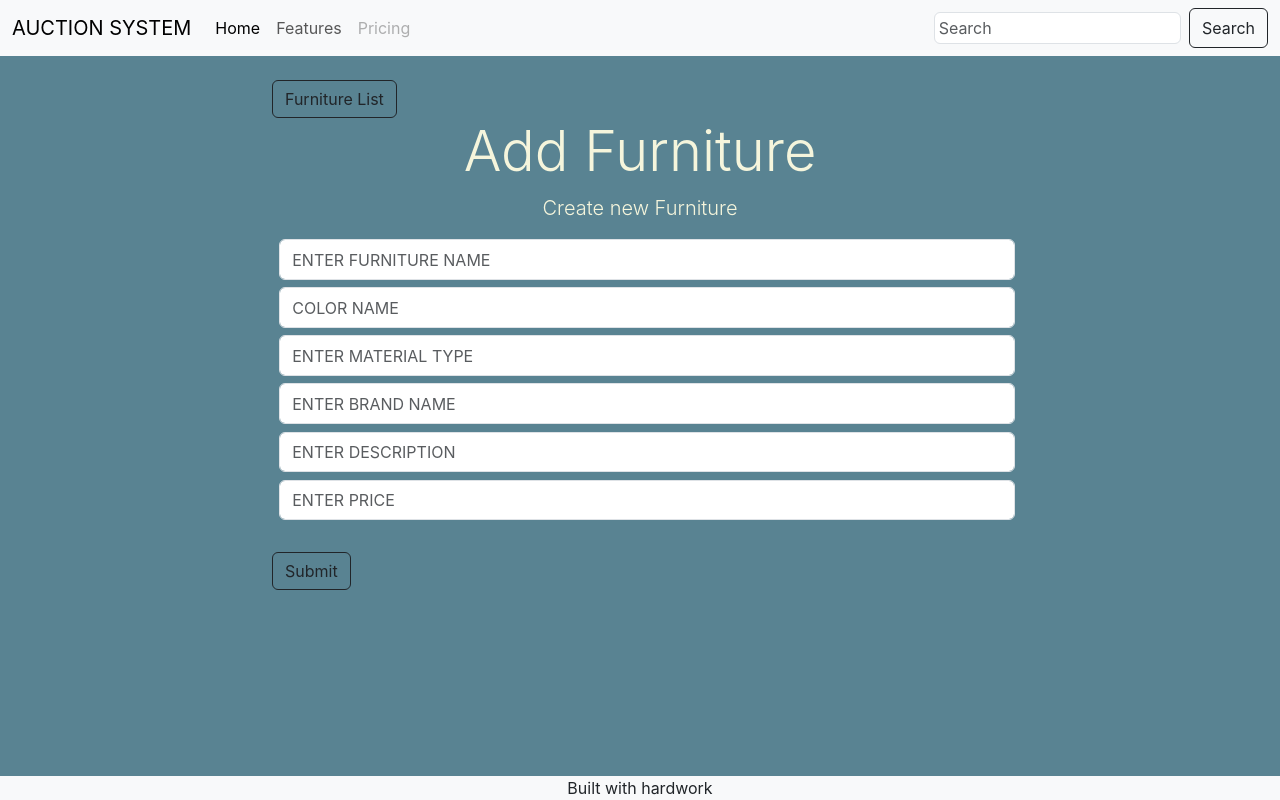
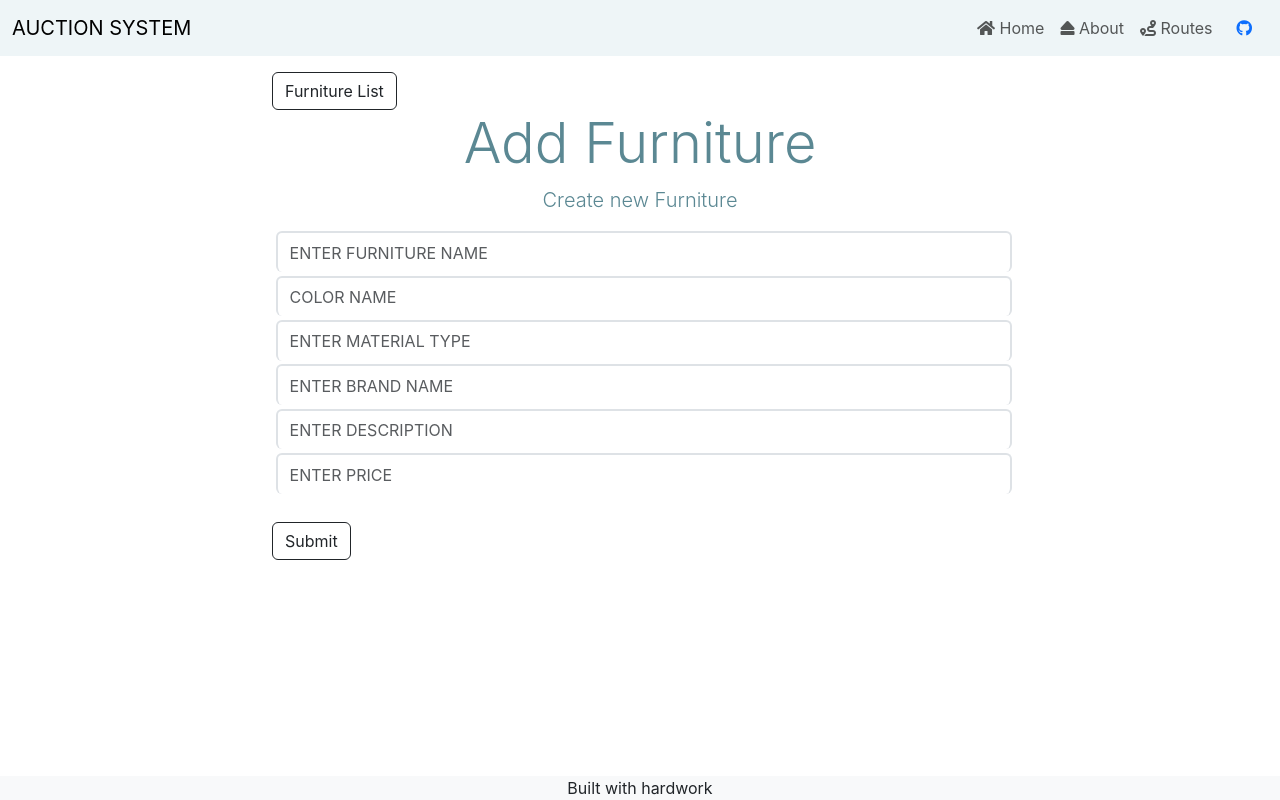
Before and after one commit to sradha010/Auc-sys, a React (Create React App) app in the folder client/: page /create-furniture in a window 1280 px wide. Built offline with nearby package versions, Linux system fonts and the light colour scheme.

Commit message:
pages edited and route correction

```diff
--- a/client/public/index.html
+++ b/client/public/index.html
@@ -9,6 +9,8 @@
       name="description"
       content="Web site created using create-react-app"
     />
+
+    <link rel="stylesheet" href="https://use.fontawesome.com/releases/v5.2.0/css/all.css" integrity="sha384-hWVjflwFxL6sNzntih27bfxkr27PmbbK/iSvJ+a4+0owXq79v+lsFkW54bOGbiDQ" crossorigin="anonymous">
     <link rel="preconnect" href="https://fonts.googleapis.com">
 <link rel="preconnect" href="https://fonts.gstatic.com" crossorigin>
 <link href="https://fonts.googleapis.com/css2?family=Poppins:wght@400;500&display=swap" rel="stylesheet">
--- a/client/src/App.css
+++ b/client/src/App.css
@@ -149,30 +149,35 @@
 
 
 .CreateFurniture {
-  background-color:#598392;
   min-height: 100vh;
-  color: beige;
+  color: rgb(91, 136, 147);
 }
 
 .ShowFurnitureDetails {
-  background-color: #1a4353;
   min-height: 100vh;
   color: rgb(130, 165, 190);
 }
 
 .UpdateFurniture {
-  background-color: #aec3b0;
   min-height: 100vh;
   color: #124559;
 }
 
 .ShowFurnitureList {
-  background-color:#727a7d;
   height: 100%;
   width: 100%;
   min-height: 100vh;
   min-width: 100px;
   color:#403f3c;
+}
+
+
+.material-symbols-outlined {
+  font-variation-settings:
+  'FILL' 0,
+  'wght' 400,
+  'GRAD' 0,
+  'opsz' 24
 }
 
 .list {
@@ -190,11 +195,19 @@
   margin: 0 auto;
   border-radius: 5px;
   overflow: hidden;
-  color:#aec3b0
+  color:#292424dd
 }
 .form-control{
-  margin: 1%;
+  margin: 0.5%;
   padding: 1%;
+  border-width: 2px;
+  border-bottom: #000100;
+}
+
+.form-control:hover{
+  background-color: #1245596e;
+  color:white;
+
 }
 
 
@@ -231,3 +244,16 @@
   background-color: #ffcab1;
   color: #fd5f15;
 }
+
+.nav{
+  background-color: #eef5f7;
+  color:#2c4149;
+  position:absolute;
+  z-index:1;
+  width: 100%;
+}
+
+.hbtn{
+  margin-right: 20%;
+  margin-top:13%;
+}
--- a/client/src/App.js
+++ b/client/src/App.js
@@ -8,6 +8,8 @@ import ShowFurnitureList from './components/ShowFurnitureList'
 import ShowFurnitureDetails from './components/ShowFurnitureDetails'
  import UpdateFurniture from './components/UpdateFurniture'
  import Home from './components/HomePage'
+ import AllRoutes from './components/Routes'
+ import Feature from './components/Feature'
 
 function App () {
   return (
@@ -19,6 +21,8 @@ function App () {
             <Route path='/create-furniture' element={<CreateFurniture />} />
             <Route path='/edit-furniture/:id' element={<UpdateFurniture />} />
             <Route path='/show-furniture/:id' element={<ShowFurnitureDetails />} />
+            <Route path='/features' element={<Feature />} />
+            <Route path='/routes' element={<AllRoutes />} />
          </Routes>
       </div>
     </Router>
--- a/client/src/components/CreateFurniture.js
+++ b/client/src/components/CreateFurniture.js
@@ -56,7 +56,7 @@ const CreateFurniture = (props) => {
       // Delay the navigation slightly to allow the toast to be seen
       setTimeout(() => {
         setShowToast(false); // Hide the toast
-        navigate('/'); // Navigate to homepage
+        navigate('/furniture-list'); // Navigate to homepage
       }, 5000); // Adjust the timeout as needed
 
     })
@@ -83,6 +83,8 @@ const CreateFurniture = (props) => {
   return (
     <div className='CreateFurniture'>
       <Navbar />
+      <br></br>
+      <br></br>
       <ToastContainer
         position="top-right"
         autoClose={5000}
@@ -99,7 +101,7 @@ const CreateFurniture = (props) => {
 
           <div className='col-md-8 m-auto'>
             <br />
-            <Link to='/' className='btn btn-outline-dark float-left'>
+            <Link to='/furniture-list' className='btn btn-outline-dark float-left'>
               Furniture List
             </Link>
           </div>
@@ -177,7 +179,7 @@ const CreateFurniture = (props) => {
 
               <input
                 type='submit'
-                className='btn btn-outline-dark btn-block mt-4'
+                className='btn btn-outline-dark btn-block mt-4 justify-content-center'
               />
             </form>
           </div>
--- /dev/null
+++ b/client/src/components/Feature.js
@@ -0,0 +1,27 @@
+import React from 'react'
+import '../App.css'
+import Navbar from './Navbar';
+
+const Feature = (props) => {
+  return (
+    <div className='Feature'>
+      <Navbar />
+      <div className='container'>
+        <div className='row'>
+          <div className='col-md-8 m-auto web-desc'>
+            <h1 className='display-5 text-center heading'>Features</h1>
+            <p className='lead text-center'>
+                This is a complete and feature-rich Student
+                Management Website for all educational institutes. This Student Management System
+                is for registration activities in colleges or universities. Our free Student Management System
+                manages admission.
+            </p>
+          </div>
+        </div>
+      </div>
+
+    </div>
+  )
+}
+
+export default Feature
--- a/client/src/components/FurnitureCard.js
+++ b/client/src/components/FurnitureCard.js
@@ -10,7 +10,7 @@ const FurnitureCard = (props) => {
   return (
     <div className='card-container'>
       <img
-        src='https://encrypted-tbn0.gstatic.com/images?q=tbn:ANd9GcQxJO8QPP2i7Y4LM6YR0zhauSi58K5SyXhKkg&usqp=CAU'
+        src='https://img.freepik.com/free-photo/blue-armchair-against-blue-wall-living-room-interior-elegant-interior-design-with-copy-space-ai-generative_123827-23719.jpg'
         alt='Furnitures'
         height={200}
       />
--- a/client/src/components/HomePage.js
+++ b/client/src/components/HomePage.js
@@ -1,9 +1,12 @@
 import React from 'react'
 import '../App.css'
+import Navbar from './Navbar'
+import { Link } from 'react-router-dom';
 
 const Home = (props) => {
   return (
     <div className='Home'>
+      <Navbar />
         <div class='ripple-background'>
         <div class='circle xxlarge shade1'></div>
         <div class='circle xlarge shade2'></div>
@@ -12,9 +15,15 @@ const Home = (props) => {
         <div class='circle small shade5'></div>
       </div>
 
-      <div className='text-end font-monospace'>
+      <div className='text-end font-monospace hcls'>
+        <div className='hdiv'>
         <h1 className='text'>AUCTION SYSTEM</h1>
-        <p className='text1'>buy your most-liked fittings</p></div>
+        <p className='text1'>buy your most-liked fittings</p>
+        </div>
+        <Link to='/create-furniture' className='btn btn-outline-light btn-lg hbtn'>
+              Let's GO!
+            </Link>
+            </div>
        </div>
 
 
--- a/client/src/components/Navbar.js
+++ b/client/src/components/Navbar.js
@@ -1,28 +1,32 @@
 import React from "react";
 
 const Navbar =() => (
-<nav class="navbar navbar-expand-lg navbar-light bg-light text-info h-auto">
+<nav class="navbar navbar-expand-lg text-info h-auto nav">
   <div class="container-fluid">
-    <a class="navbar-brand" href="#">AUCTION SYSTEM</a>
+    <a class="navbar-brand" href="/">AUCTION SYSTEM</a>
     <button class="navbar-toggler" type="button" data-bs-toggle="collapse" data-bs-target="#navbarSupportedContent" aria-controls="navbarSupportedContent" aria-expanded="false" aria-label="Toggle navigation">
       <span class="navbar-toggler-icon"></span>
     </button>
     <div class="collapse navbar-collapse" id="navbarSupportedContent">
-      <ul class="navbar-nav me-auto mb-2 mb-lg-0">
+      <ul class="navbar-nav ms-auto menu">
         <li class="nav-item">
-          <a class="nav-link active" aria-current="page" href="#">Home</a>
+          <a class="nav-link " href="/"><i class="fa fa-home"></i> Home</a>
+        </li>
+
+        <li class="nav-item">
+          <a class="nav-link" href="#"><i class="fas fa-eject"></i> About</a>
         </li>
         <li class="nav-item">
-          <a class="nav-link" href="#">Features</a>
-        </li>
-        <li class="nav-item">
-          <a class="nav-link disabled" aria-disabled="true">Pricing</a>
-        </li>
+            <a class="nav-link" href="/routes">
+              <i class="fas fa-route"></i> Routes
+            </a>
+          </li>
       </ul>
-      <form class="d-flex" role="search">
-        <input class="form-control me-2" type="search" placeholder="Search" aria-label="Search"/>
-        <button class="btn btn-outline-dark" type="submit">Search</button>
-      </form>
+      <li class="nav-item">
+            <a className="nav-link nav-link-end" href="https://github.com/sradha010/auc-sys" target="_blank" rel="noopener noreferrer">
+            <i class="fab fa-github"></i>
+              </a></li>
+
     </div>
   </div>
 </nav>
--- /dev/null
+++ b/client/src/components/Routes.js
@@ -0,0 +1,34 @@
+import React from 'react';
+import Navbar from './Navbar';
+import Footer from './Footer';
+
+const AllRoutes = () =>(
+    <div className='AllRoutes'>
+        <Navbar />
+        <br>
+        </br>
+        <br></br>
+        <div className='container'>
+            <h3 className='display-4'>Backend Routes</h3>
+            <ul>
+                <li>Create: api/furniture/ </li>
+                <li>Read: api/furnitures/ </li>
+                <li>FindById: api/furniture/:id</li>
+                <li>Update: api/furniture/:id</li>
+                <li>Delete: api/furniture/:id</li>
+            </ul>
+        </div>
+        <div className='container'>
+            <h3 className='display-4'>Frontend Routes</h3>
+            <ul>
+                <li>Create: /create-furniture </li>
+                <li>Read: /furniture-list </li>
+                <li>FindById: /show-furniture/:id</li>
+                <li>Update: /edit-furniture/:id</li>
+            </ul>
+        </div>
+        <Footer />
+    </div>
+)
+
+export default AllRoutes
--- a/client/src/components/ShowFurnitureList.js
+++ b/client/src/components/ShowFurnitureList.js
@@ -29,7 +29,8 @@ function ShowFurnitureList() {
   return (
     <div className='ShowFurnitureList'>
       <Navbar />
-
+<br></br>
+<br></br>
       <div className='container'>
         <div className='row'>
           <div className='col-md-12'>
```
Also changed, not shown: client/src/components/ShowFurnitureDetails.js (+8 -4 lines), client/src/components/UpdateFurniture.js (+10 -6 lines), 11 other files (tests, documents, lock files or other folders).
